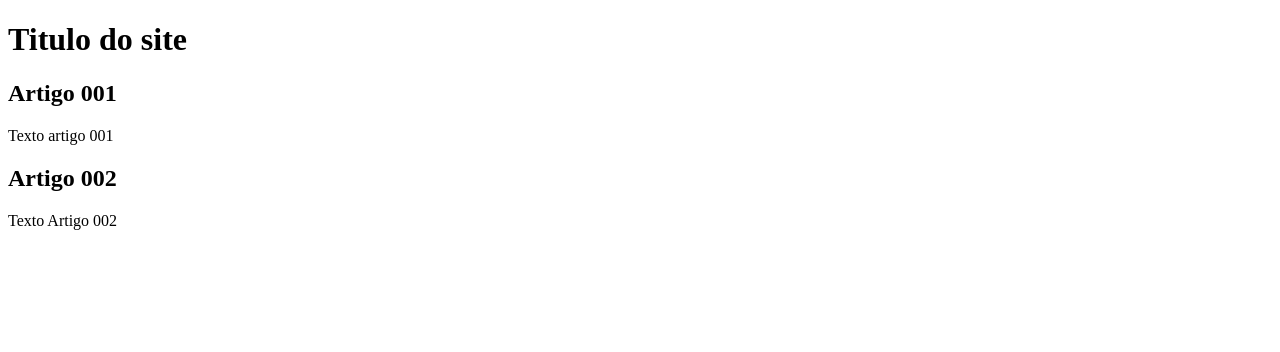
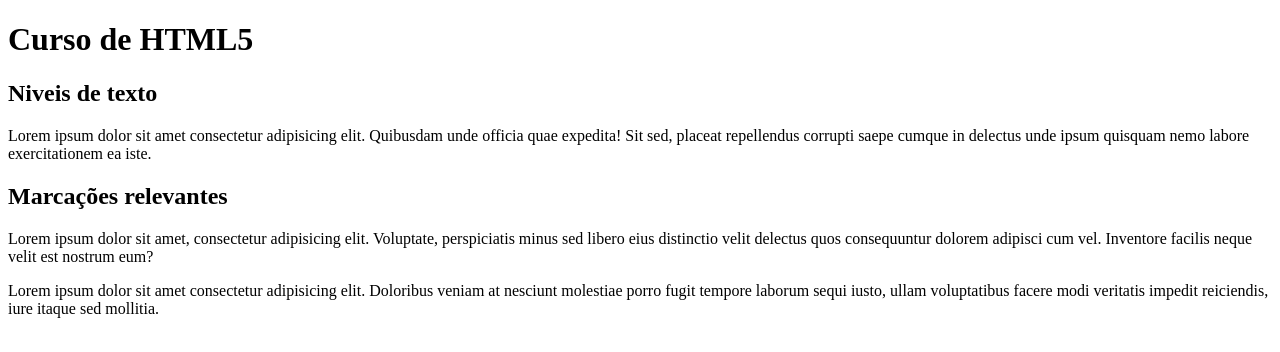
Before and after one commit to JaquelinePaes/projeto-site, a plain HTML site: page index.html in a window 1280 px wide. Drawn offline with Linux system fonts and the light colour scheme.

Commit message:
Comecei a escrever conteudo

```diff
--- a/index.html
+++ b/index.html
@@ -9,14 +9,15 @@
 <body>
     <main>
         <header>
-            <h1>Titulo do site</h1>
+            <h1>Curso de HTML5</h1>
         </header>
         <article>
-            <h2>Artigo 001</h2>
-            <p>Texto artigo 001</p>
+            <h2>Niveis de texto</h2>
+            <p>Lorem ipsum dolor sit amet consectetur adipisicing elit. Quibusdam unde officia quae expedita! Sit sed, placeat repellendus corrupti saepe cumque in delectus unde ipsum quisquam nemo labore exercitationem ea iste.</p>
         </article>
-        <h2>Artigo 002</h2>
-        <p>Texto Artigo 002</p>
+        <h2>Marcações relevantes</h2>
+        <p>Lorem ipsum dolor sit amet, consectetur adipisicing elit. Voluptate, perspiciatis minus sed libero eius distinctio velit delectus quos consequuntur dolorem adipisci cum vel. Inventore facilis neque velit est nostrum eum?</p>
+        <p>Lorem ipsum dolor sit amet consectetur adipisicing elit. Doloribus veniam at nesciunt molestiae porro fugit tempore laborum sequi iusto, ullam voluptatibus facere modi veritatis impedit reiciendis, iure itaque sed mollitia.</p>
     </main>
 
 
```
